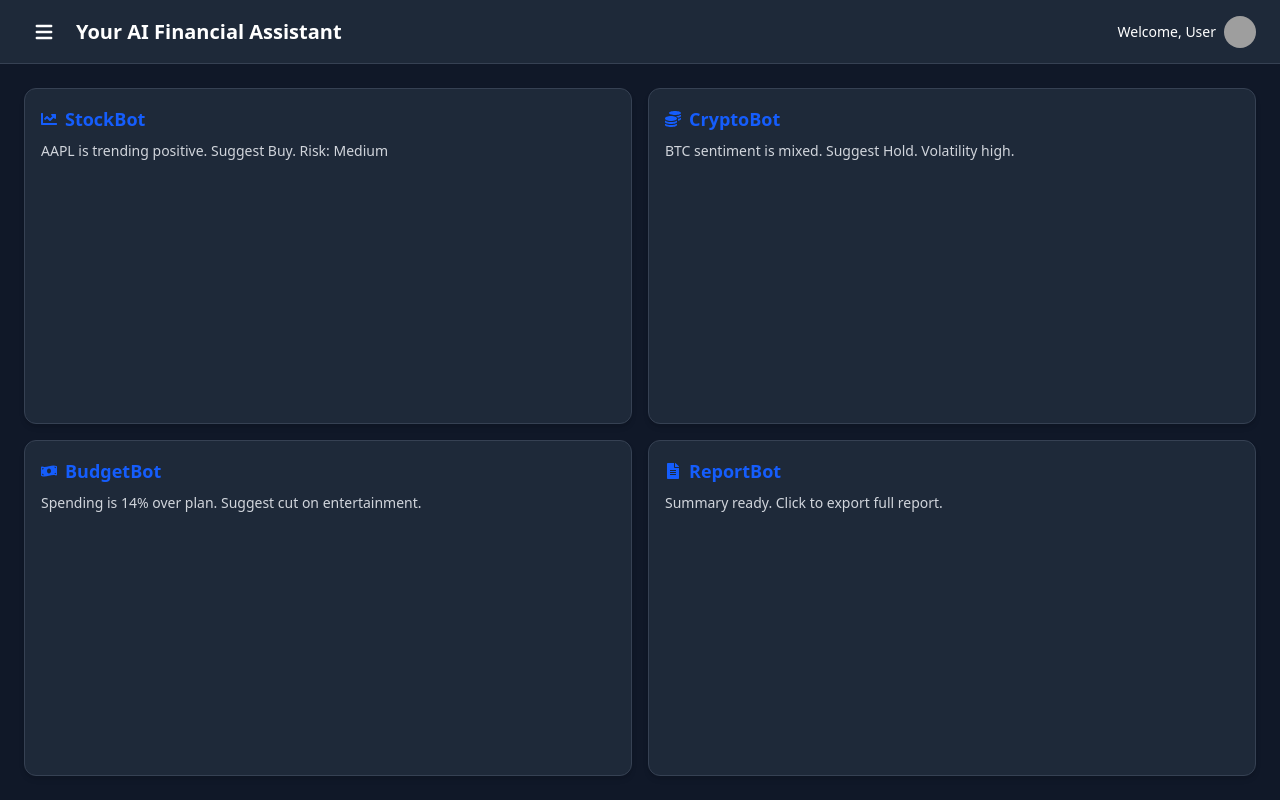
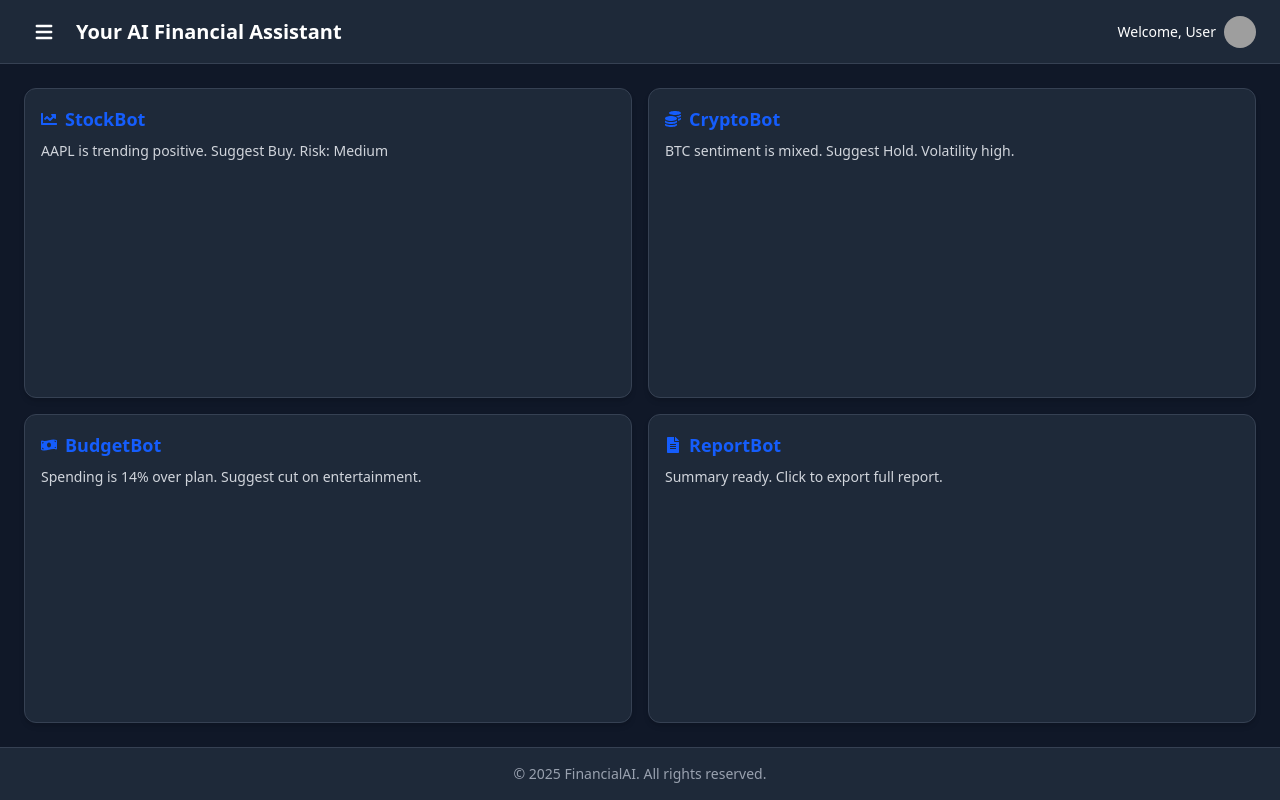
Before and after one commit to 21Scoob/FinancialAI, a React (Vite) app in the folder Client/: page / in a window 1280 px wide. Built offline with nearby package versions, Linux system fonts and the light colour scheme; grey boxes are pictures that could not be loaded.

Commit message:
Adaugare footer si rezolvare conflicte + restore Mongodb si Postman

```diff
--- /dev/null
+++ b/Client/src/components/Footer.jsx
@@ -0,0 +1,29 @@
+import React, { useEffect, useRef, useState } from "react";
+
+export default function Footer() {
+  const footerRef = useRef(null);
+  const [isVisible, setIsVisible] = useState(false);
+
+  useEffect(() => {
+    const observer = new IntersectionObserver(
+      ([entry]) => setIsVisible(entry.isIntersecting),
+      { threshold: 0.1 }
+    );
+
+    if (footerRef.current) observer.observe(footerRef.current);
+    return () => observer.disconnect();
+  }, []);
+
+  return (
+    <footer
+      ref={footerRef}
+      className={`bg-gray-800 text-gray-400 py-4 text-center  border-t border-gray-700 transition-all duration-700 ease-in-out
+      ${isVisible ? "opacity-100 translate-y-0" : "opacity-0 translate-y-6"}
+      `}
+    >
+      <p className="text-sm">
+        &copy; {new Date().getFullYear()} FinancialAI. All rights reserved.
+      </p>
+    </footer>
+  );
+}
--- a/Client/src/components/Sidebar.jsx
+++ b/Client/src/components/Sidebar.jsx
@@ -6,7 +6,7 @@ export default function Sidebar({ isOpen, onClose }) {
     <>
       {/* 🔲 Backdrop on Mobile */}
       <div
-        className={`fixed inset-0 bg-black bg-opacity-40 z-30 transition-opacity ${
+        className={`fixed inset-0 bg-black/50 bg-opacity-40 z-30 transition-opacity ${
           isOpen ? "opacity-100" : "opacity-0 pointer-events-none"
         }`}
         onClick={onClose}
--- a/Client/src/pages/Budget.jsx
+++ b/Client/src/pages/Budget.jsx
@@ -23,7 +23,7 @@ export default function Budget() {
   }, []);
 
   return (
-    <div className="p-4 text-white">
+    <div className="p-4 text-white bg-gray-900 min-h-screen">
       <h1 className="text-2xl font-bold mb-4">💸 Budget Overview</h1>
 
       {loading ? (
--- a/Client/src/pages/Main.jsx
+++ b/Client/src/pages/Main.jsx
@@ -1,6 +1,7 @@
 import Sidebar from "../components/Sidebar.jsx";
 import Topbar from "../components/TopBar.jsx";
 import AgentCard from "../components/AgentCard.jsx";
+import Footer from "../components/Footer.jsx";
 import {
   FaChartLine,
   FaCoins,
@@ -14,7 +15,7 @@ function Main() {
   const [sidebarOpen, setSidebarOpen] = useState(false);
 
   return (
-    <div className="dark bg-gray-900 text-white flex h-screen overflow-hidden">
+    <div className="dark bg-gray-900 text-white flex flex-col h-screen overflow-hidden">
       {/* Mobile Sidebar */}
       <Sidebar isOpen={sidebarOpen} onClose={() => setSidebarOpen(false)} />
 
@@ -44,6 +45,8 @@ function Main() {
           />
         </main>
       </div>
+      {/* Footer */}
+      <Footer />
     </div>
   );
 }
```
Also changed, not shown: 1 other file (tests, documents, lock files or other folders).
